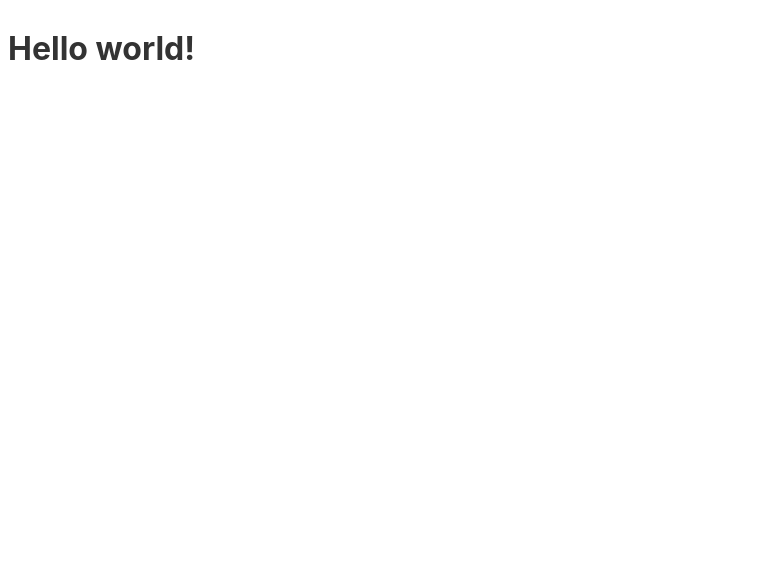
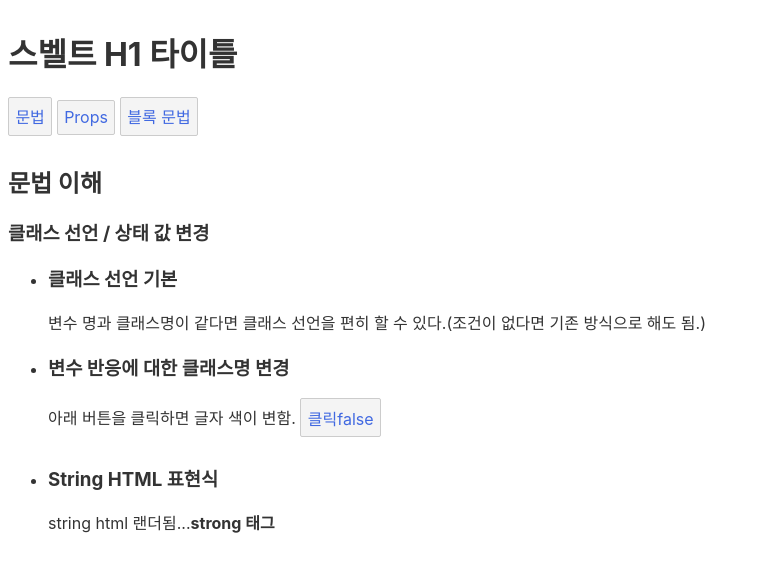
Before and after one commit to DevHyeongJun/svelte, a Svelte app: page / in a window 1280 px wide. Shown: the top 572 px of the page, without its empty margins (0-760 px from the left). Built offline with nearby package versions, Linux system fonts and the light colour scheme.

Commit message:
문법 / props / 블록 조건 / 페이지 분할 처리

```diff
--- a/package.json
+++ b/package.json
@@ -17,6 +17,7 @@
     "rollup-plugin-terser": "^7.0.0",
     "svelte": "^3.0.0"
   },
+
   "dependencies": {
     "sirv-cli": "^2.0.0"
   }
--- a/src/App.svelte
+++ b/src/App.svelte
@@ -1,5 +1,38 @@
 <script>
-	let name = 'world';
+	import Const from './global/const';
+	import LangPage from './page/lang.svelte';
+	import PropsPage from './page/props.svelte';
+	import LogicBlockPage from './page/logicblock.svelte';
+
+	const test = 'testDiv';
+	let page = 'lang';
+
+	const buttonHandler = (e) => {
+		const {target} = e;
+		page = e.target.getAttribute('data-key');
+	}
 </script>
 
-<h1>Hello {name}!</h1>
+<!-- 타입 스크립트도 제공됨......
+<script lang="ts">
+	let count: number = 0
+</script> -->
+
+<!-- <style lang="scss">  Scss 선언-->
+<style>
+	/* 모든 하위 컴포넌트에 적용된다. */
+	#wrap :global(button) {
+		color : royalblue;
+	}
+
+</style>
+<h1>{Const.system.name} </h1>
+<div id="wrap">
+	<button data-key="lang" on:click={buttonHandler}>문법</button>
+	<button data-key="props" on:click={buttonHandler}>Props</button>
+	<button data-key="logic" on:click={buttonHandler}>블록 문법</button>
+
+	{#if page === 'lang'}<LangPage/>{/if}
+	{#if page === 'props'}<PropsPage/>{/if}
+	{#if page === 'logic'}<LogicBlockPage/>{/if}
+</div>
--- /dev/null
+++ b/src/compontent/button/HJButton.svelte
@@ -0,0 +1,7 @@
+<script>
+    import Const from '../../global/const';
+
+    export let title = '버튼';
+</script>
+
+<button class={Const.button.className}>{title}</button>
--- /dev/null
+++ b/src/global/const.js
@@ -0,0 +1,14 @@
+
+
+export default {
+    system : {
+        name : '스벨트 H1 타이틀',
+        config : {
+
+        }
+    },
+
+    button : {
+        className : 'hj_btn'
+    }
+}
--- /dev/null
+++ b/src/page/lang.svelte
@@ -0,0 +1,43 @@
+
+<script>
+	import HJButton from '../compontent/button/HJButton.svelte';
+
+	//변경을 감지할 수 있따.
+
+
+	let classSam = false;//isClass가 false일떄만
+	const testClass = '';
+	const strHTML =  `string html 랜더됨...<strong>strong 태그</strong>`;
+
+	//state의 변경을 감지한다. 근데 이게 state가 맞을까요?
+	$: if ( classSam  ) {
+		alert(`스벨트는 변수의 재할당에 의해서만 렌더된다.`);
+	};
+
+</script>
+
+<!-- 미쳤다.. scss도 지원된다고함... lang="scss" -->
+<style>
+	.classSam {
+		color : red;
+	}
+</style>
+
+
+<h2>문법 이해</h2>
+<h3>클래스 선언 / 상태 값 변경</h3>
+<ul>
+	<li>
+		<h3>클래스 선언 기본</h3>
+		<span class:testClass>변수 명과 클래스명이 같다면 클래스 선언을 편히 할 수 있다.(조건이 없다면 기존 방식으로 해도 됨.)</span>
+	</li>
+	<li>
+		<h3>변수 반응에 대한 클래스명 변경</h3>
+		<span class:classSam>아래 버튼을 클릭하면 글자 색이 변함.</span>
+		<button title="클릭" on:click="{() => { classSam = !classSam} }">클릭{classSam}</button>
+	</li>
+	<li>
+		<h3>String HTML 표현식</h3>
+		<span>{@html strHTML}</span>
+	</li>
+</ul>
--- /dev/null
+++ b/src/page/logicblock.svelte
@@ -0,0 +1,41 @@
+
+<script>
+	let count = 0;
+
+	let runCount = 0;
+	let list = [
+		{ id: '첫번쨰', name: '이름1' },
+		{ id: '두번쨰', name: '이름2' },
+		{ id: '세번쨰', name: '이름3' }
+	];
+	$: if ( runCount == 10 ) {
+		runCount = 0;
+	}
+</script>
+
+<h2>블록 문법.! **** </h2>
+
+<ul>
+	<li>
+		<h3>조건문</h3>
+		<button on:click="{() => --count }">감소</button>
+		<button on:click="{() => ++count }">증가</button>
+		<br>
+		{#if count > 10}
+			<p>{count}은 10 이상.</p>
+		{:else if count > 5}
+			<p>{count}은 5 보다 크다.</p>
+		{:else}
+			<p>{count} 버튼 클릭</p>
+		{/if}
+	</li>
+	<li>
+		<h3>반복문</h3>
+		<span>* each문의 key 값은 유니크해야 한다. 그래야 상태 변화를 감지할 수 있기 떄문일듯?</span>
+		{#each list as { id, name }, i (id)}
+			<p>{i}번쨰 = {id} : {name}</p>
+		{/each}
+		<button on:click="{() => {list.push({id:'추가', name : '중복됨'}); list = list;} }">조건문 추가(1번만 렌더됨)</button>
+		<button on:click="{() => {list.push({id:`추가${list.length}`, name : `중복안됨${list.length}`}); list = list;} }">조건문 추가(계속 됨.)</button>
+	</li>
+</ul>
--- /dev/null
+++ b/src/page/props.svelte
@@ -0,0 +1,17 @@
+
+<script>
+	import HJButton from '../compontent/button/HJButton.svelte';
+
+</script>
+
+
+<h2>상태 값 변경 이해</h2>
+
+<ul>
+	<li>
+		<h3>props 변경</h3>
+		<span>$$props로 받거나 $props로 받지만, 아키텍처의 이해를 위해 $props를 사용한다.</span><br>
+		<span>$$props는 컴포넌트 쪽에서 export를 선언하지 않아도 호출한 컴포넌트의 값을 활용할 수 있다. (쓰지말자.)</span><br>
+		<HJButton title="title을 props로 표현"/>
+	</li>
+</ul>
```
Also changed, not shown: src/page/index.js (added), 2 other files (tests, documents, lock files or other folders).
